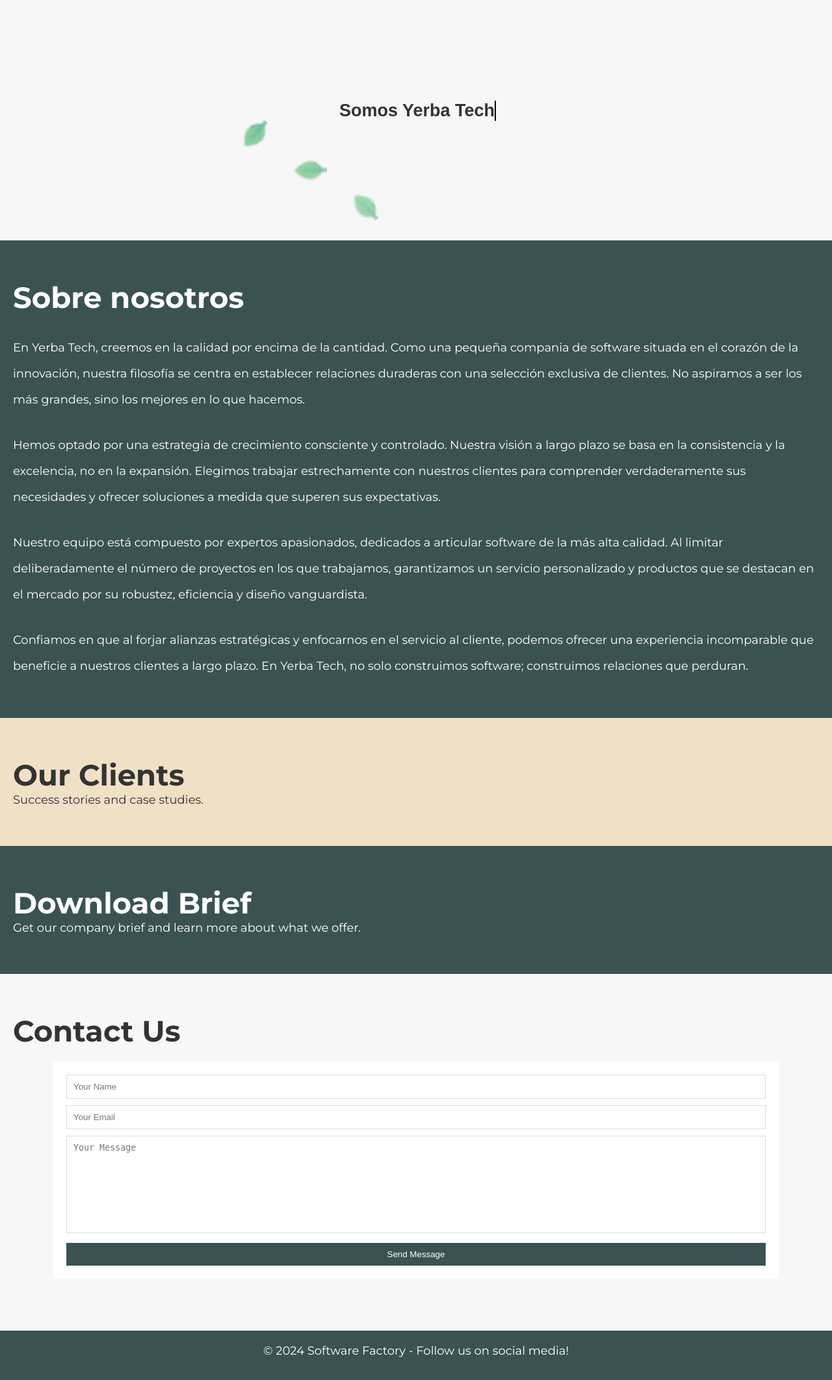
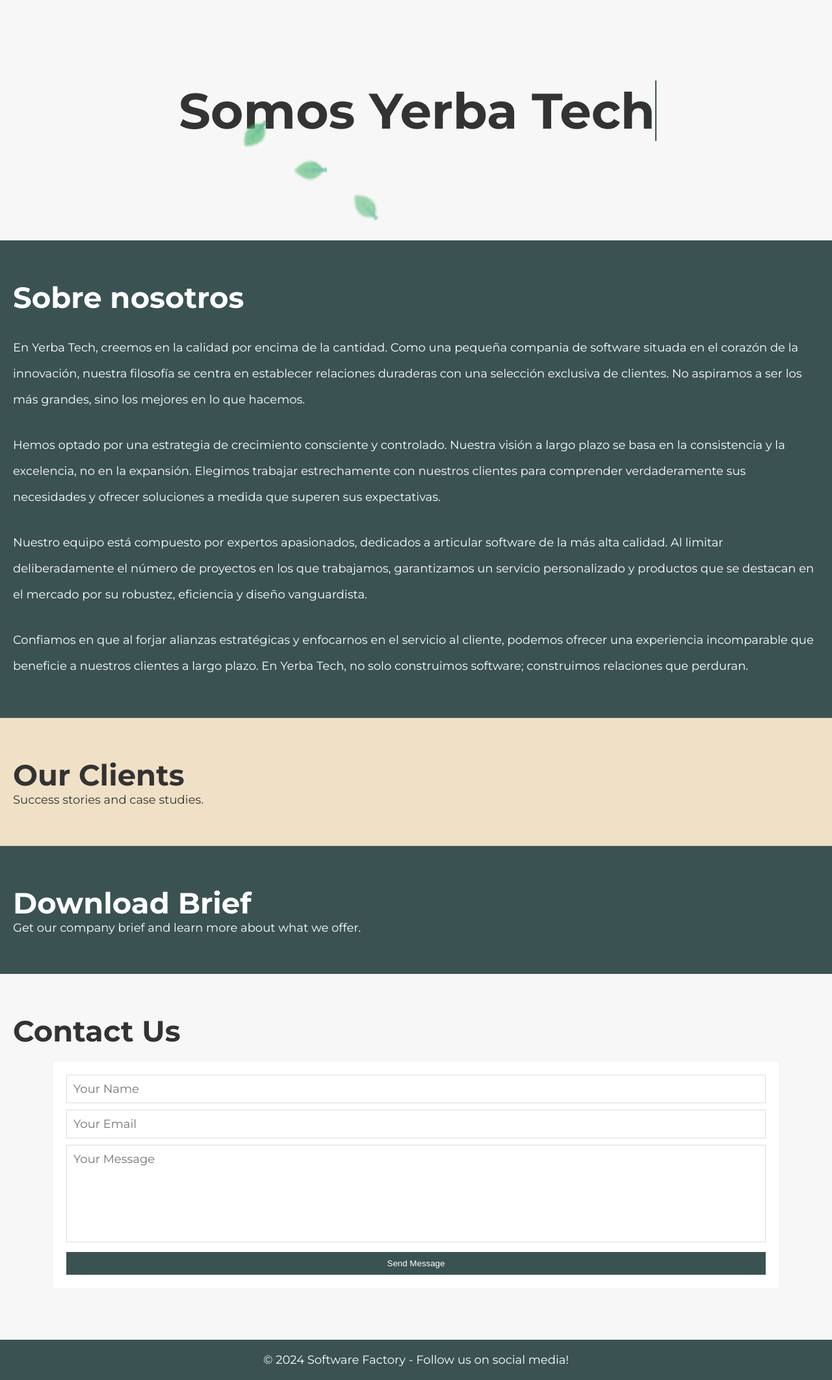
Before and after one commit to Yerba-Tech/website, a PHP site: page / in a window 1280 px wide. Shown: the part 90-2214 px from the top of the page at 65% size. Before the commit the page ends 2179 px from the top, so only its background shows below. Run offline with PHP 8.4, Linux system fonts and the light colour scheme.

Commit message:
Responsive typewriter

```diff
--- a/assets/css/auto_write.css
+++ b/assets/css/auto_write.css
@@ -1,15 +1,23 @@
 #typewriter {
   display: inline-block;
-    font-family: 'Arial', sans-serif; /* Or your preferred font */
-    border-right: 2px solid black; /* A more appropriately-sized cursor */
-    margin-left: 5px; /* Optional: adjust spacing as needed */
+  font-size: 9vw;
+  font-family: var(--font);
+  border-right: 2px solid var(--green);
+  margin-left: 5px;
   white-space: nowrap;
   overflow: hidden;
   animation: blink-cursor 0.7s steps(1) infinite;
 }
 
+/* KEYFRAMES */
 @keyframes blink-cursor {
   50% {
     border-color: transparent;
   }
 }
+
+@media (min-width: 900px) {
+  #typewriter{
+    font-size: 6vw;
+  }
+}
--- a/assets/css/style.css
+++ b/assets/css/style.css
@@ -58,6 +58,17 @@ img {
 
 textarea{
   resize: none;
+
+}
+
+input,
+textarea{
+  font-family: var(--font);
+  font-size: 1.8rem;
+}
+
+::-webkit-scrollbar{
+  display: none;
 }
 
 .hero-section {
@@ -117,7 +128,8 @@ textarea{
   padding: 0 1.5rem;
 }
 .header a:hover {
-  text-decoration: underline;
+  transition: .6s all;
+  color: var(--cream);
 }
 
 /* HAMBURGER BUTTON  */
```
Also changed, not shown: assets/css/leaf.css (+3 -7 lines). Lines whose indentation alone changed are shown as unchanged.
